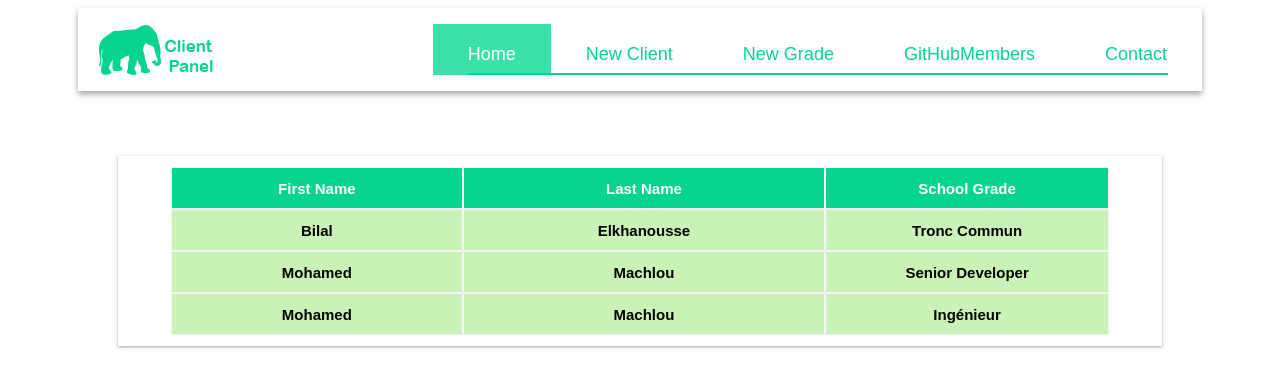
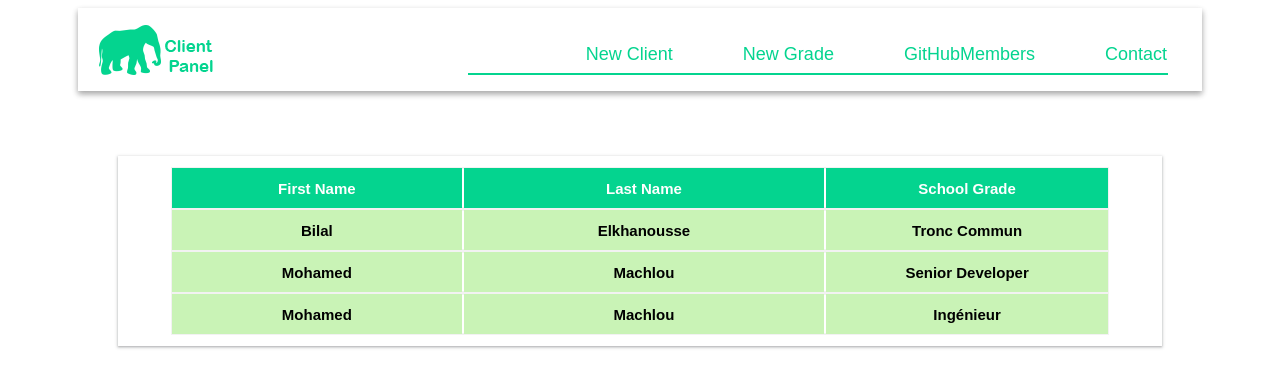
Before and after one commit to mohamedMachlou/ClientManagement, an Angular app: page / in a window 1280 px wide. In both pictures the pointer is over the item "Home". Shown: the top 388 px of the page. Built offline with nearby package versions, Linux system fonts and the light colour scheme; data requests are answered from the project's data file.

Commit message:
Navbar css edit

```diff
--- a/src/app/client/components/nav-bar/nav-bar.component.css
+++ b/src/app/client/components/nav-bar/nav-bar.component.css
@@ -52,7 +52,8 @@
   color: white !important;
 }
 .header .nav ul li:hover {
-  background-color: var(--main-color-hover);
+  border-bottom: 2px solid --main-color-hover;
+  background-color: var(--main-color);
 }
 @media (min-width: 998px) {
   .header .container {
```
